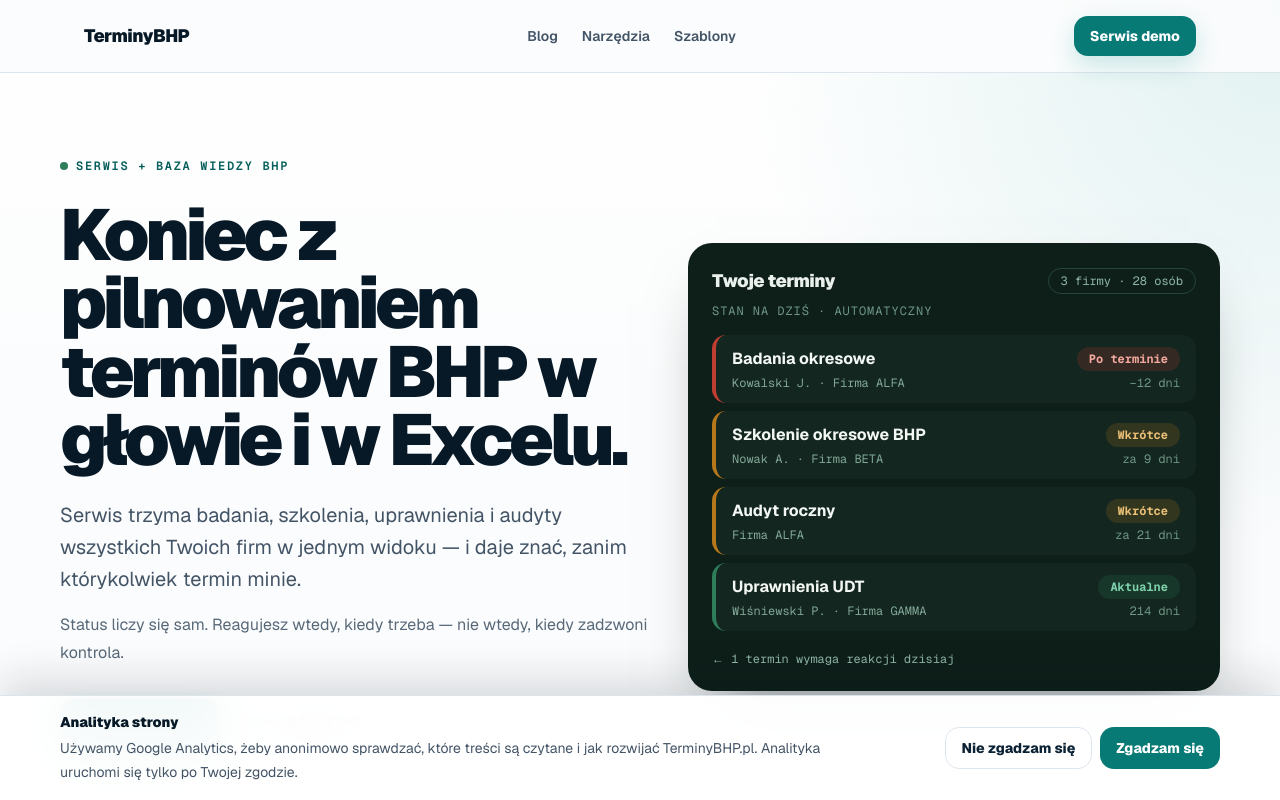
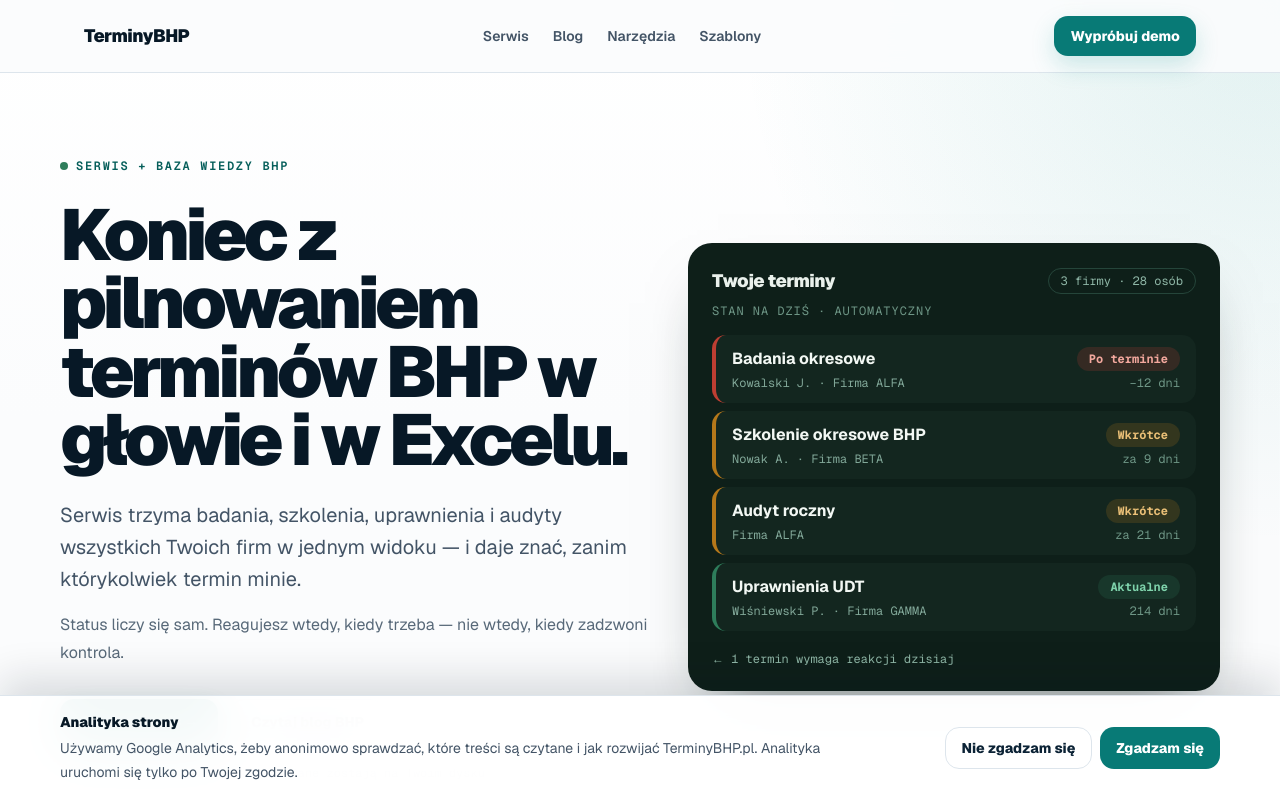
Before and after one commit to RafalWoz/terminarzBHP, a Next.js app in the folder terminybhp-portal/: page / in a window 1280 px wide. Shown: the top 800 px of the page. Built offline with nearby package versions, Linux system fonts and the light colour scheme.

Commit message:
Update header CTA copy

```diff
--- a/terminybhp-portal/src/components/SiteHeader.tsx
+++ b/terminybhp-portal/src/components/SiteHeader.tsx
@@ -4,6 +4,7 @@ import { useState } from "react";
 import Link from "next/link";
 
 const navItems = [
+  { href: "/#serwis", label: "Serwis" },
   { href: "/blog", label: "Blog" },
   { href: "/tools", label: "Narzędzia" },
   { href: "/templates", label: "Szablony" },
@@ -33,7 +34,7 @@ export function SiteHeader() {
           href="/serwis/"
           className="hidden rounded-[14px] bg-[var(--teal-600)] px-4 py-2.5 text-sm font-extrabold text-white shadow-[0_10px_24px_rgba(14,145,139,0.2)] transition hover:bg-[var(--teal-700)] sm:inline-flex"
         >
-          Serwis demo
+          Wypróbuj demo
         </a>
 
         <button
@@ -65,7 +66,7 @@ export function SiteHeader() {
               onClick={closeMenu}
               className="mt-2 rounded-[14px] bg-[var(--teal-600)] px-4 py-3 text-center text-white shadow-[0_10px_24px_rgba(14,145,139,0.2)] hover:bg-[var(--teal-700)]"
             >
-              Serwis demo
+              Wypróbuj demo
             </a>
           </nav>
         </div>
```
